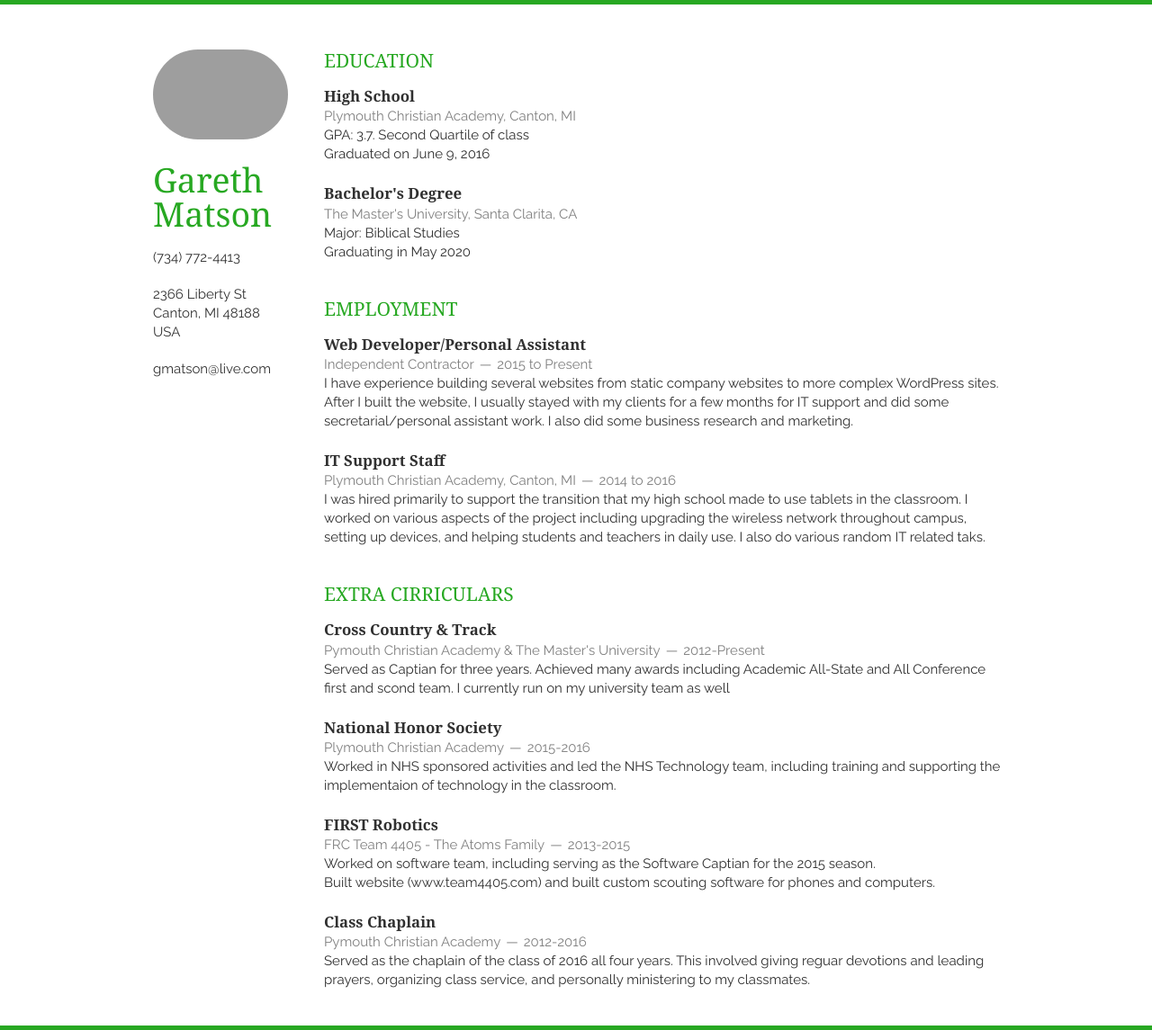
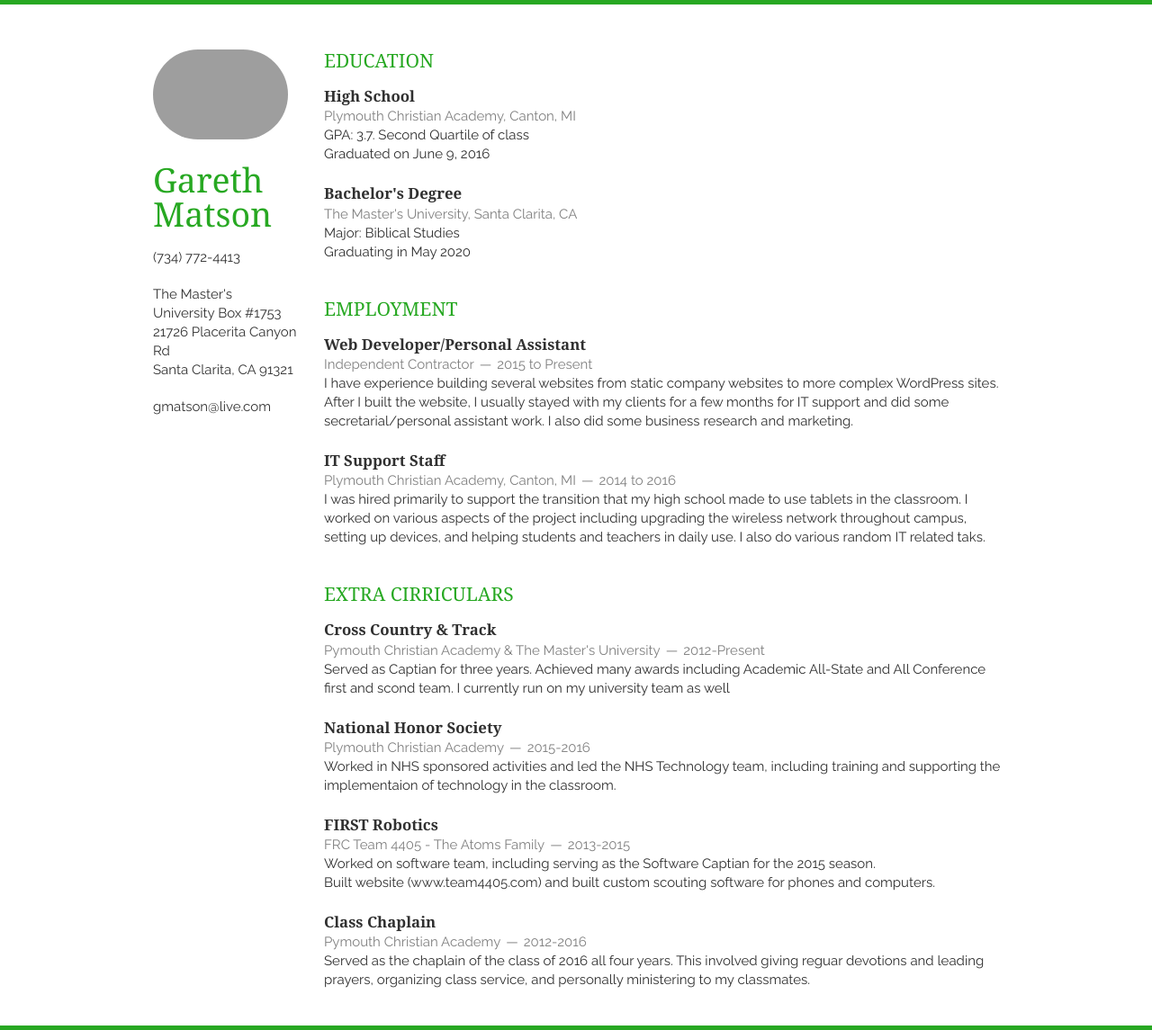
Before and after one commit to gerdums/gerdums.github.io, a Jekyll site: the page built from resume/index.html, in a window 1280 px wide. Shown: the whole page at 90% size. Built offline with Jekyll 4.4.1, drawn with Linux system fonts in a browser that asks for light colours; nearby versions of some CDN libraries.

Commit message:
Update layout.html

```diff
--- a/_layouts/layout.html
+++ b/_layouts/layout.html
@@ -40,9 +40,9 @@
         </p>
         <address>
             <a href="{{ site.google_maps }}">
-                2366 Liberty St<br/>
-                Canton, MI 48188<br/>
-                USA
+                The Master's University Box #1753<br/>
+                21726 Placerita Canyon Rd<br/>
+               	Santa Clarita, CA 91321
             </a>
         </address>
         <!--<p>
```
